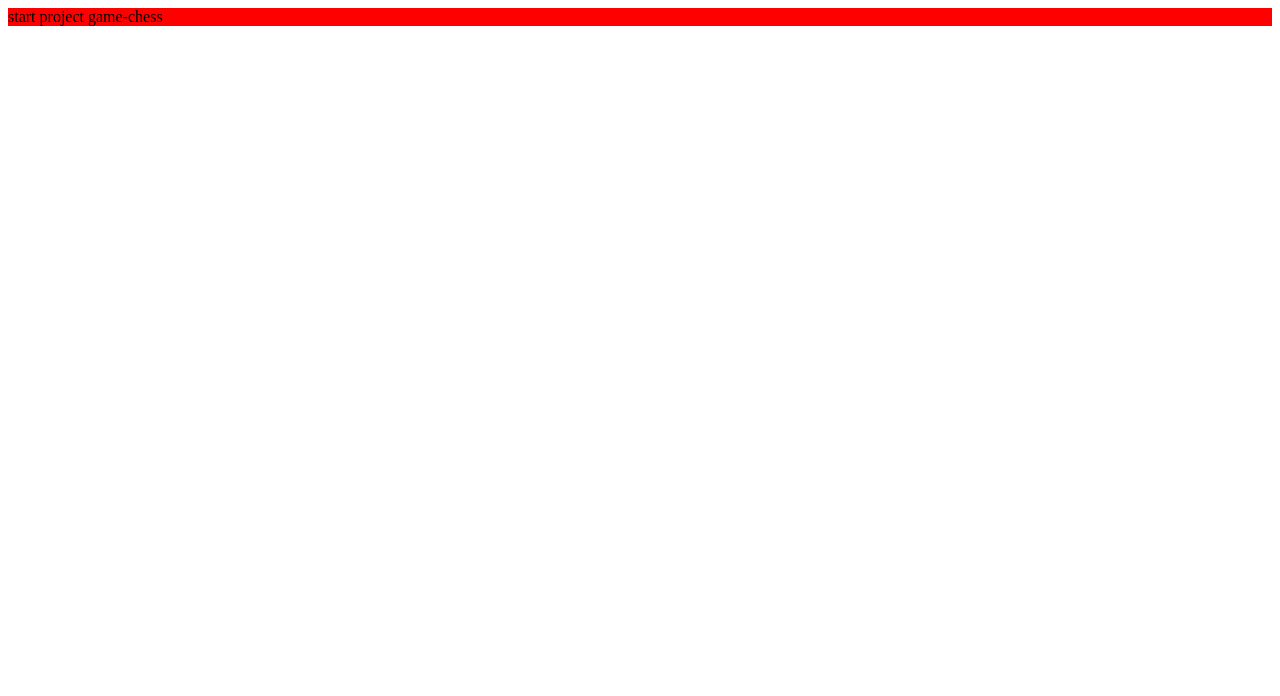
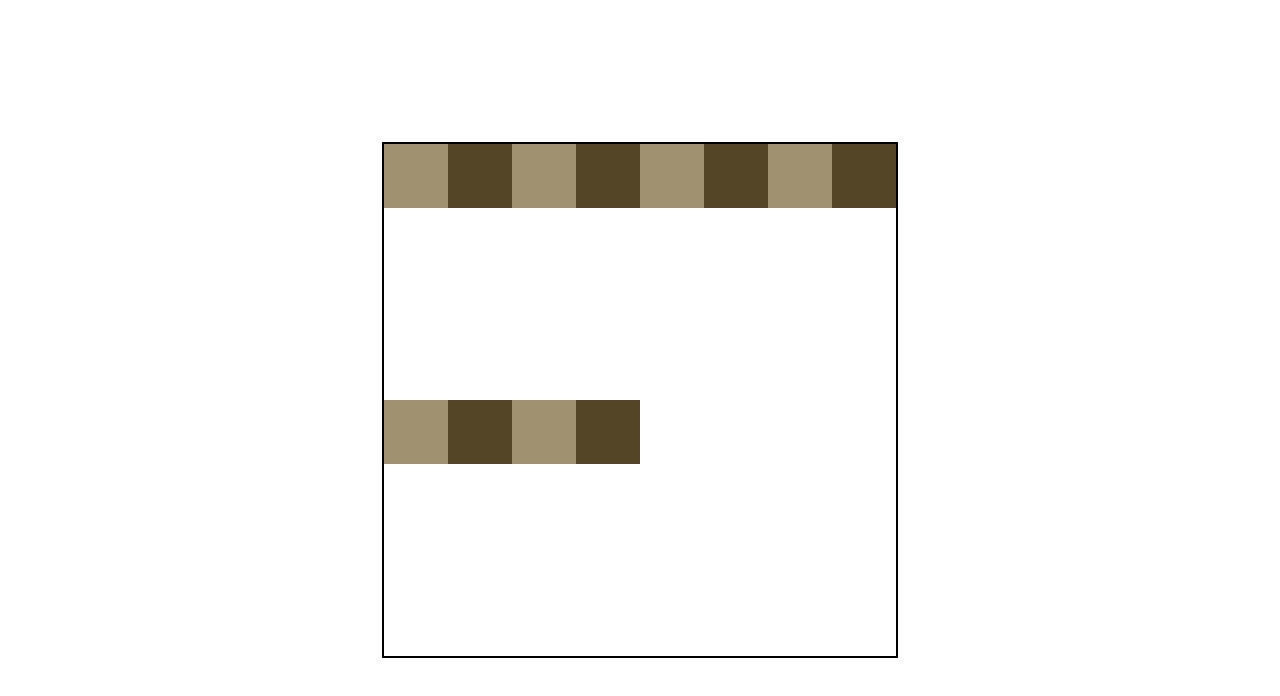
Before and after one commit to YarLama/game-chess, a React app: page / in a window 1280 px wide. Shown: the top 696 px of the page. Built offline with nearby package versions, Linux system fonts and the light colour scheme.

Commit message:
add: main classes and some update in webpack.config/package.json

```diff
--- a/configs/webpack.config.js
+++ b/configs/webpack.config.js
@@ -46,10 +46,7 @@ module.exports = {
                 test: /\.scss$/,
                 use: [
                     { loader: "style-loader"},
-                    { loader: "css-modules-typescript-loader"},
-                    { loader: "css-loader", options: {
-                        modules: true
-                    }},
+                    { loader: "css-loader"},
                     { loader: "sass-loader"},
                 ],
             },
--- a/src/components/App.tsx
+++ b/src/components/App.tsx
@@ -1,12 +1,15 @@
+import './app.scss'
 import React from 'react'
-import './app.scss'
+import BoardComponent from './BoardComponent/BoardComponent';
+
 
 const App: React.FC = () => {
 
     return (
-        <div>
-            start project game-chess
+        <div className="app">
+            <BoardComponent />
         </div>
+
     );
 };
 
--- /dev/null
+++ b/src/components/BoardComponent/BoardComponent.tsx
@@ -0,0 +1,25 @@
+import React from 'react'
+
+
+const BoardComponent: React.FC = () => {
+
+    return (
+        <div className="board">
+            <div className="cell white-cell"></div>
+            <div className="cell black-cell"></div>
+            <div className="cell white-cell"></div>
+            <div className="cell black-cell"></div>
+            <div className="cell white-cell"></div>
+            <div className="cell black-cell"></div>
+            <div className="cell white-cell"></div>
+            <div className="cell black-cell"></div>
+            <div className="cell white-cell"></div>
+            <div className="cell black-cell"></div>
+            <div className="cell white-cell"></div>
+            <div className="cell black-cell"></div>
+        </div>
+
+    );
+};
+
+export default BoardComponent;
--- a/src/components/app.scss
+++ b/src/components/app.scss
@@ -1,3 +1,40 @@
-div {
-    background-color: red;
+$cellWidth: 64px;
+$cellHeight: 64px;
+$boardWidth: calc($cellWidth * 8);
+$boardHeight: calc($cellHeight * 8);
+
+* {
+    margin: 0;
+    padding: 0;
 }
+
+.app {
+    height: 100vh;
+    display: flex;
+    justify-content: center;
+    align-items: center;
+}
+
+.board {
+    width: $boardWidth;
+    height: $boardHeight;
+    display: flex;
+    flex-wrap: wrap;
+    border: 2px solid black;
+}
+
+.cell {
+    width: $cellWidth;
+    height: $cellHeight;
+    display: flex;
+    justify-content: center;
+    align-items: center;
+}
+
+.black-cell {
+    background-color: rgb(83, 69, 38);
+}
+
+.white-cell {
+    background-color: rgb(160, 145, 112);
+}
--- /dev/null
+++ b/src/models/Colors.ts
@@ -0,0 +1,4 @@
+export enum Colors {
+    BLACK = "black",
+    WHITE = "white",
+}
--- /dev/null
+++ b/src/models/figures/Figure.ts
@@ -0,0 +1,3 @@
+export class Figure {
+
+}
```
Also changed, not shown: src/components/CellComponent/CellComponent.tsx (added, +14 -0 lines), src/components/app.scss.d.ts (deleted, +0 -7 lines), src/models/Board.ts (added, +20 -0 lines), src/models/Cell.ts (added, +24 -0 lines), src/models/Player.ts (added).
